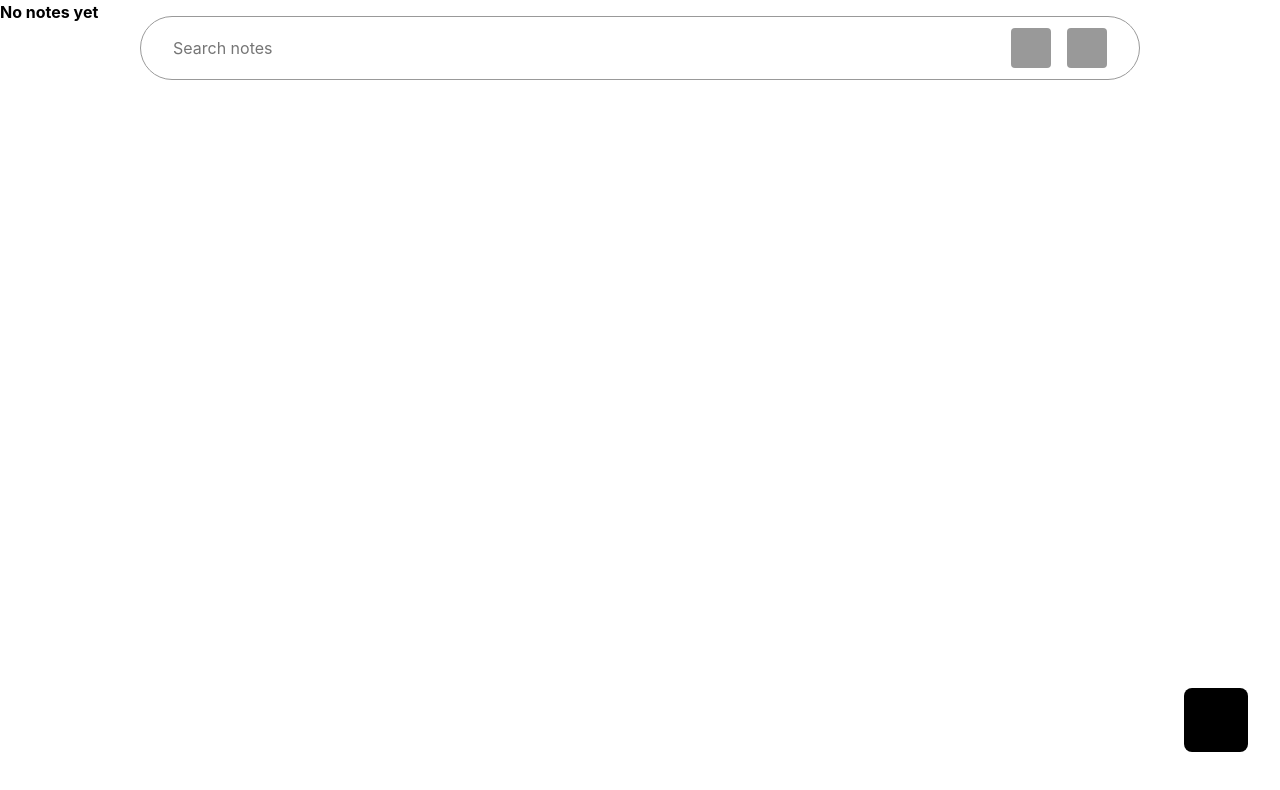
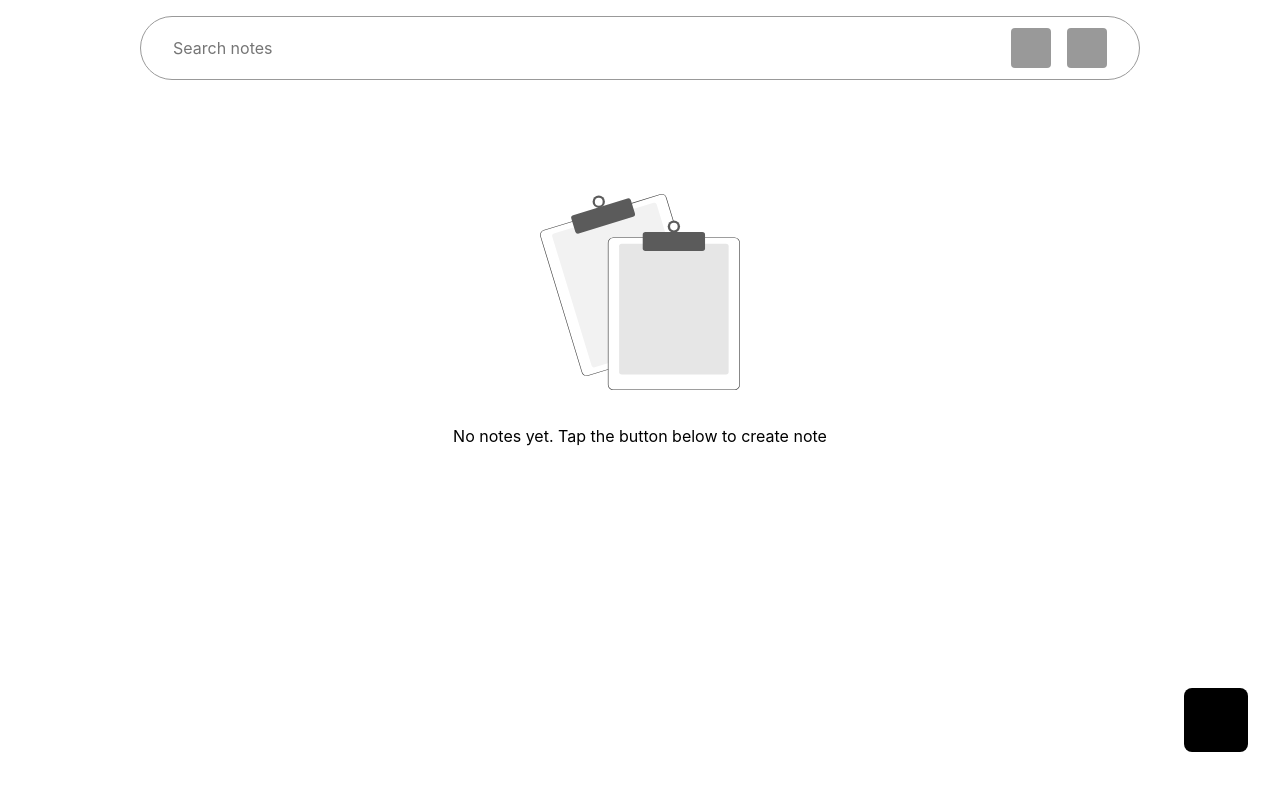
Before and after one commit to gzkdev/minote, a React (Create React App) app: page / in a window 1280 px wide. Shown: the top 790 px of the page. Built offline with nearby package versions, Linux system fonts and the light colour scheme; some icons are missing.

Commit message:
fixed notes expanded view issue

```diff
--- /dev/null
+++ b/src/components/EmptyState.jsx
@@ -0,0 +1,35 @@
+import styled from "styled-components";
+
+import EmptyStateImage from "../assets/images/empty-state.svg";
+
+const EmptyStateStyled = styled.div`
+  max-width: 90%;
+  min-height: 80vh;
+  display: flex;
+  flex-direction: column;
+  align-items: center;
+  justify-content: center;
+  margin: 0 auto;
+  text-align: center;
+
+  & img {
+    display: block;
+    width: 200px;
+    height: 200px;
+    margin-bottom: 2rem;
+    object-fit: contain;
+    filter: grayscale(10);
+    pointer-events: none;
+  }
+`;
+
+function EmptyState() {
+  return (
+    <EmptyStateStyled>
+      <img src={EmptyStateImage} alt="No notes created yet" />
+      <div>No notes yet. Tap the button below to create note</div>
+    </EmptyStateStyled>
+  );
+}
+
+export default EmptyState;
--- a/src/components/Notes/NoteItem.jsx
+++ b/src/components/Notes/NoteItem.jsx
@@ -1,16 +1,21 @@
+import { useState } from "react";
+import { motion, AnimatePresence } from "framer-motion";
 import NoteItemStyled from "./NoteItemStyled";
 import NoteItemExpanded from "./NoteItemExpanded";
-import { useState } from "react";
-import { motion, LayoutGroup, AnimatePresence } from "framer-motion";
 
 function NoteItem({ note, deleteNote, index, updateNote }) {
   const [isOpen, setIsOpen] = useState("");
 
   return (
-    <LayoutGroup>
-      <NoteItemStyled onClick={() => setIsOpen(note.id)} as={motion.div} layout>
-        <h4>{note.title}</h4>
-        <small>{note.date}</small>
+    <>
+      <NoteItemStyled
+        onClick={() => setIsOpen(note.id)}
+        as={motion.div}
+        layoutId={note.id}
+        layout
+      >
+        <motion.h4 layout>{note.title}</motion.h4>
+        <motion.small layout>{note.date}</motion.small>
       </NoteItemStyled>
 
       <AnimatePresence>
@@ -26,7 +31,7 @@ function NoteItem({ note, deleteNote, index, updateNote }) {
           />
         )}
       </AnimatePresence>
-    </LayoutGroup>
+    </>
   );
 }
 
--- a/src/components/Notes/NoteItemExpanded.jsx
+++ b/src/components/Notes/NoteItemExpanded.jsx
@@ -1,46 +1,36 @@
 import { useState } from "react";
 import { motion } from "framer-motion";
+import NoteItemExpandedStyled from "./NoteItemExpandedStyled";
 import LineIcon from "react-lineicons";
-import NoteItemExpandedStyled from "./NoteItemExpandedStyled";
 
-function NoteItemExpanded({
-  note,
-  updateNote,
-  index,
-  setIsOpen,
-  deleteNote,
-  isOpen,
-}) {
-  //   const [title, setTitle] = useState(note.title);
-  //   const [text, setText] = useState(note.text);
+function NoteItemExpanded({ note, updateNote, index, setIsOpen, deleteNote }) {
+  const [title, setTitle] = useState(note.title);
+  const [text, setText] = useState(note.text);
 
-  //   const handleUpdateNote = () => {
-  //     updateNote(index, title, text, new Date().toLocaleDateString());
-  //     setIsOpen("");
-  //   };
+  const handleUpdateNote = () => {
+    updateNote(index, title, text, new Date().toLocaleDateString());
+    setIsOpen("");
+  };
 
-  //   const handleTitleChange = (e) => setTitle(e.target.value);
-  //   const handleTextChange = (e) => setText(e.target.value);
+  const handleTitleChange = (e) => setTitle(e.target.value);
+  const handleTextChange = (e) => setText(e.target.value);
 
   return (
-    <NoteItemExpandedStyled
-      as={motion.div}
-      layout
-      layoutId={note.id}
-      onClick={setIsOpen(!isOpen)}
-    >
-      <div className="wrapper">
-        {/* <div className="top">
-          <button onClick={() => setIsOpen((o) => !o)}>
+    <NoteItemExpandedStyled as={motion.div} layout layoutId={note.id}>
+      <motion.div layout className="wrapper">
+        <div className="top">
+          <button className="back" onClick={() => setIsOpen((o) => !o)}>
             <LineIcon name="close" />
           </button>
-          <button onClick={deleteNote(note.id)}>Delete</button>
-          <button onClick={() => handleUpdateNote()}>Save</button>
+          <button className="delete" onClick={() => deleteNote(note.id)}>
+            Delete
+          </button>
+          <button onClick={handleUpdateNote}>Save</button>
         </div>
-        <input type="text" value={note.title} onChange={handleTitleChange} />
-        <textarea value={note.text} onChange={handleTextChange}></textarea> */}
-        <h1>{note.title}</h1>
-      </div>
+        <input type="text" value={title} onChange={handleTitleChange} />
+        <span>{note.date}</span>
+        <textarea type="text" value={text} onChange={handleTextChange} />
+      </motion.div>
     </NoteItemExpandedStyled>
   );
 }
--- a/src/components/Notes/NoteItemExpandedStyled.jsx
+++ b/src/components/Notes/NoteItemExpandedStyled.jsx
@@ -5,7 +5,6 @@ const NoteItemExpandedStyled = styled.div`
   inset: 0;
   background-color: #fff;
   z-index: 1000;
-  overflow: hidden auto;
 
   & .wrapper {
     width: 90%;
@@ -14,7 +13,7 @@ const NoteItemExpandedStyled = styled.div`
     height: 100%;
     display: flex;
     flex-direction: column;
-    /* border: 1px solid #000; */
+    overflow: hidden auto;
     padding: 0 0 2rem 0;
 
     & input {
@@ -29,10 +28,10 @@ const NoteItemExpandedStyled = styled.div`
       width: 100%;
       resize: none;
       flex-grow: 1;
-      height: auto;
       border: none;
       outline: none;
       font: inherit;
+      margin: 1rem 0;
     }
 
     & .top {
@@ -47,8 +46,14 @@ const NoteItemExpandedStyled = styled.div`
         transition: transform 200ms;
         border-radius: 4px;
         cursor: pointer;
+        padding-right: 1rem;
 
         &:nth-child(2) {
+          margin-left: auto;
+          margin-right: 1rem;
+        }
+
+        &:nth-child(3) {
           background-color: #999;
           padding: 0 1rem;
         }
--- a/src/components/Notes/Notes.jsx
+++ b/src/components/Notes/Notes.jsx
@@ -1,15 +1,16 @@
 import { useContext } from "react";
 import NotesContext from "../../NotesContext";
 import NoteItem from "./NoteItem";
+import EmptyState from "../EmptyState";
 import NotesContainer from "./NotesContainer";
 
 function Notes() {
-  const { notes, deleteNote, updateNote, isGrid } = useContext(NotesContext);
+  const { notes, deleteNote, updateNote } = useContext(NotesContext);
 
   return (
     <>
       {notes.length > 0 ? (
-        <NotesContainer layoutType={isGrid}>
+        <NotesContainer>
           {notes.map((data, index) => (
             <NoteItem
               key={data.id}
@@ -21,7 +22,7 @@ function Notes() {
           ))}
         </NotesContainer>
       ) : (
-        <h4>No notes yet</h4>
+        <EmptyState />
       )}
     </>
   );
--- a/src/components/Notes/NotesContainer.jsx
+++ b/src/components/Notes/NotesContainer.jsx
@@ -8,14 +8,12 @@ const NotesContainer = styled.div`
   display: grid;
   gap: 1rem;
 
-  @media (min-width: 360px) {
-    grid-template-columns: ${(props) =>
-      props.layoutType ? "repeat(2, 1fr)" : "1fr"};
+  @media (min-width: 500px) {
+    grid-template-columns: repeat(2, 1fr);
   }
 
-  @media (min-width: 7680px) {
-    grid-template-columns: ${(props) =>
-      props.layoutType ? "repeat(3, 1fr)" : "repeat(2, 1fr)"};
+  @media (min-width: 900px) {
+    grid-template-columns: repeat(3, 1fr);
   }
 `;
 
```
